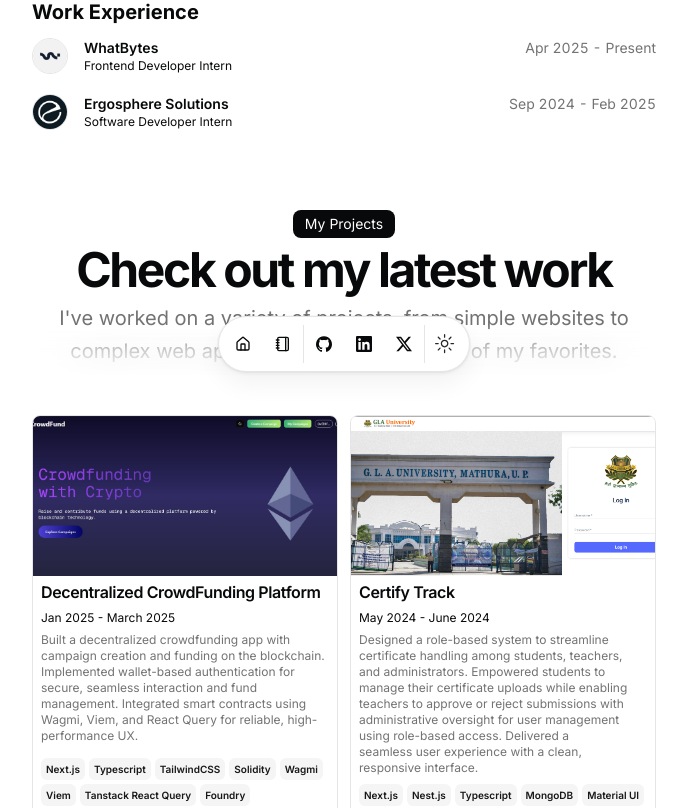
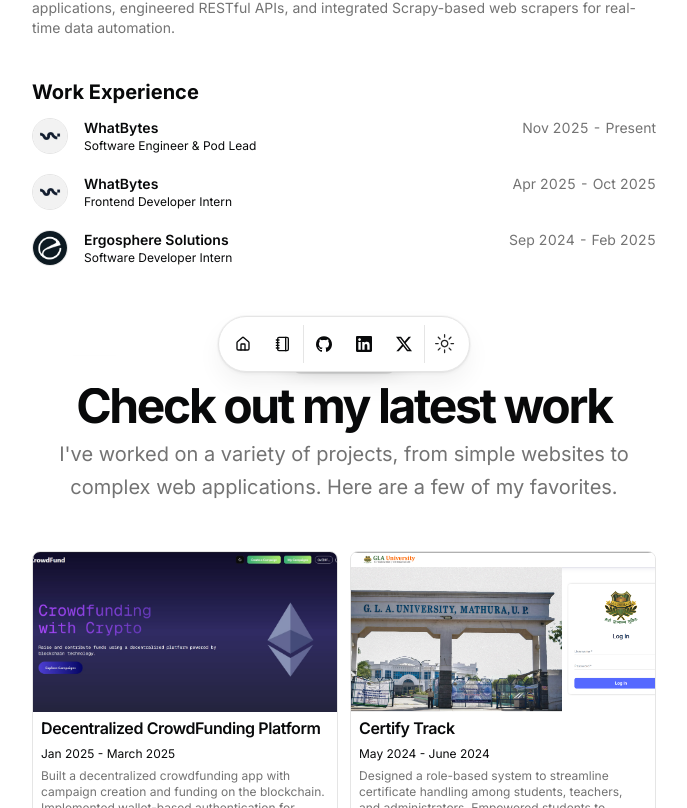
Before and after one commit to LoveKumarAgrawal/Portfolio, a Next.js app: page / in a window 1280 px wide. Shown: the part 412-1220 px from the top of the page, without its empty margins (296-983 px from the left). Built offline with nearby package versions, Linux system fonts and the light colour scheme.

Commit message:
update resume details and job descriptions for clarity and accuracy

```diff
--- a/src/data/resume.tsx
+++ b/src/data/resume.tsx
@@ -10,11 +10,11 @@ export const DATA = {
   description:
     "Software Engineer who loves to code and build stuff.",
   summary:
-    "Hey, I’m a software engineer passionate about system architecture, web3, and advanced algorithms. Today, I’m interning as a Frontend Developer at [WhatBytes](https://www.whatbytes.com/), working with React and Next.js to create clean, responsive UIs. Before this, I interned at [Ignis Tech Solutions](https://www.linkedin.com/company/ergosphere-solutions/) as a Software Developer, where I built full-stack web apps using Django and React, developed RESTful APIs, and integrated web scrapers for real-time data automation.",
+    "Hey, I’m a software engineer passionate about system architecture, web3, and advanced algorithms. I’m currently a Software Engineer & Pod Lead at WhatBytes, where I work across the full stack—building scalable backend services with Node.js, NestJS, and Django, developing clean and performant frontends with React and Next.js, and handling deployment pipelines to ensure smooth, reliable releases. I also lead a team of developers, manage project timelines, and coordinate cross-functional teams to deliver high-quality products. Before this, I interned at Ignis Tech Solutions as a Software Developer, where I built full-stack applications, engineered RESTful APIs, and integrated Scrapy-based web scrapers for real-time data automation.",
   avatarUrl: "/me.jpg",
   skills: [
     "Next.js",
-    "Nest.js",
+    "NestJS",
     "React",
     "Typescript",
     "Node.js",
@@ -73,10 +73,22 @@ export const DATA = {
       badges: [],
       href: "https://www.whatbytes.com/",
       location: "Remote",
+      title: "Software Engineer & Pod Lead",
+      logoUrl: "/whatbytes.png",
+      start: "Nov 2025",
+      end: "Present",
+      description:
+        "Leading a team of developers to deliver scalable full-stack applications. Building backend services using Node.js, NestJS, and Django, while developing performant UIs with React and Next.js. Managing deployments, code reviews, and project timelines, and collaborating with cross-functional teams to ensure seamless integration and high-quality deliverables.",
+    },
+    {
+      company: "WhatBytes",
+      badges: [],
+      href: "https://www.whatbytes.com/",
+      location: "Remote",
       title: "Frontend Developer Intern",
       logoUrl: "/whatbytes.png",
       start: "Apr 2025",
-      end: "Present",
+      end: "Oct 2025",
       description:
         "Contributing to the development of scalable, responsive web interfaces using Next.js and React.js for client-facing applications. Collaborating with backend and design teams to integrate APIs and ensure UI/UX consistency across multiple pages. Actively involved in code reviews, feature planning, and maintaining code quality through reusable component architecture.",
     },
@@ -140,7 +152,7 @@ export const DATA = {
         "Designed a role-based system to streamline certificate handling among students, teachers, and administrators. Empowered students to manage their certificate uploads while enabling teachers to approve or reject submissions with administrative oversight for user management using role-based access. Delivered a seamless user experience with a clean, responsive interface. ",
       technologies: [
         "Next.js",
-        "Nest.js",
+        "NestJS",
         "Typescript",
         "MongoDB",
         "Material UI",
```
